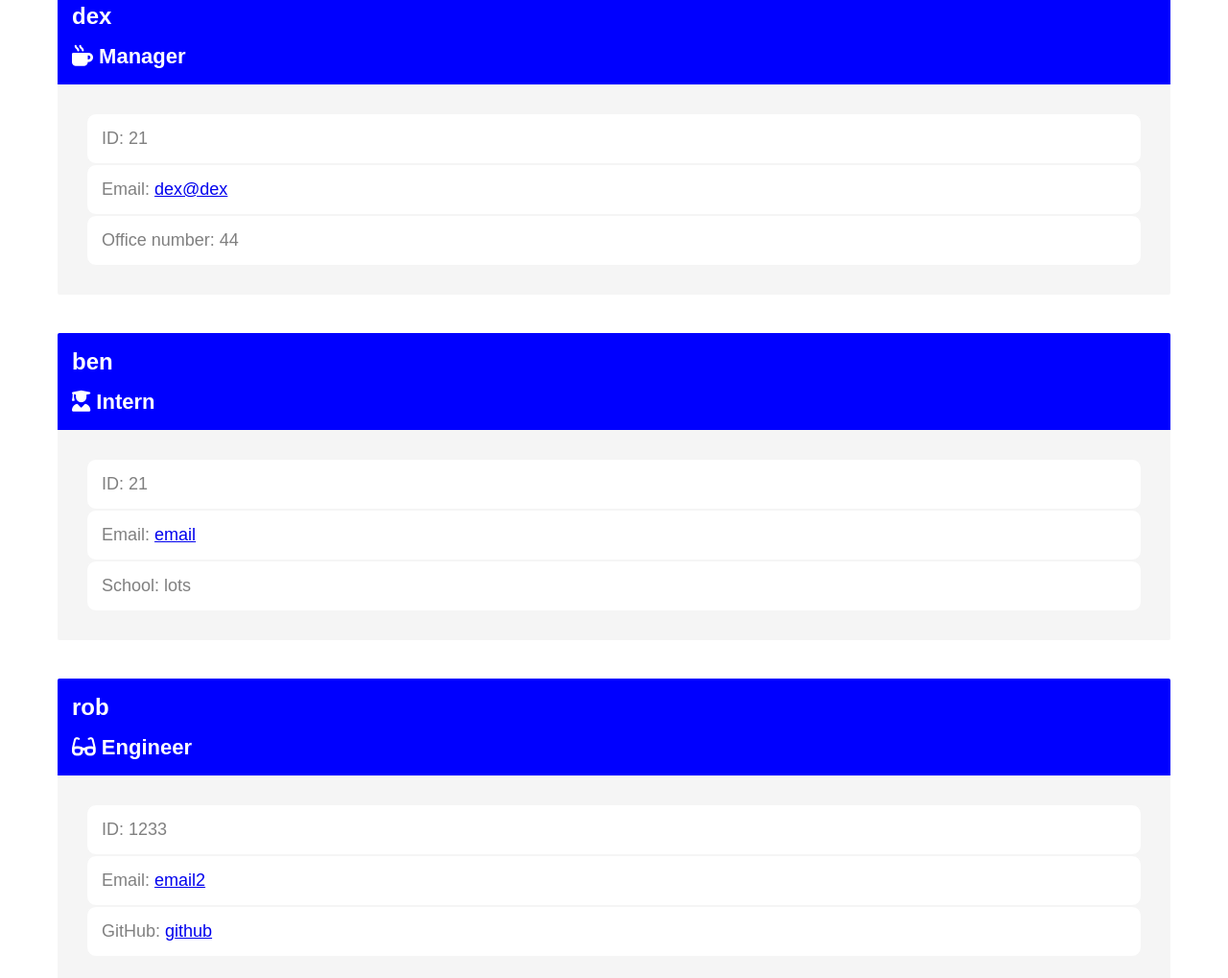
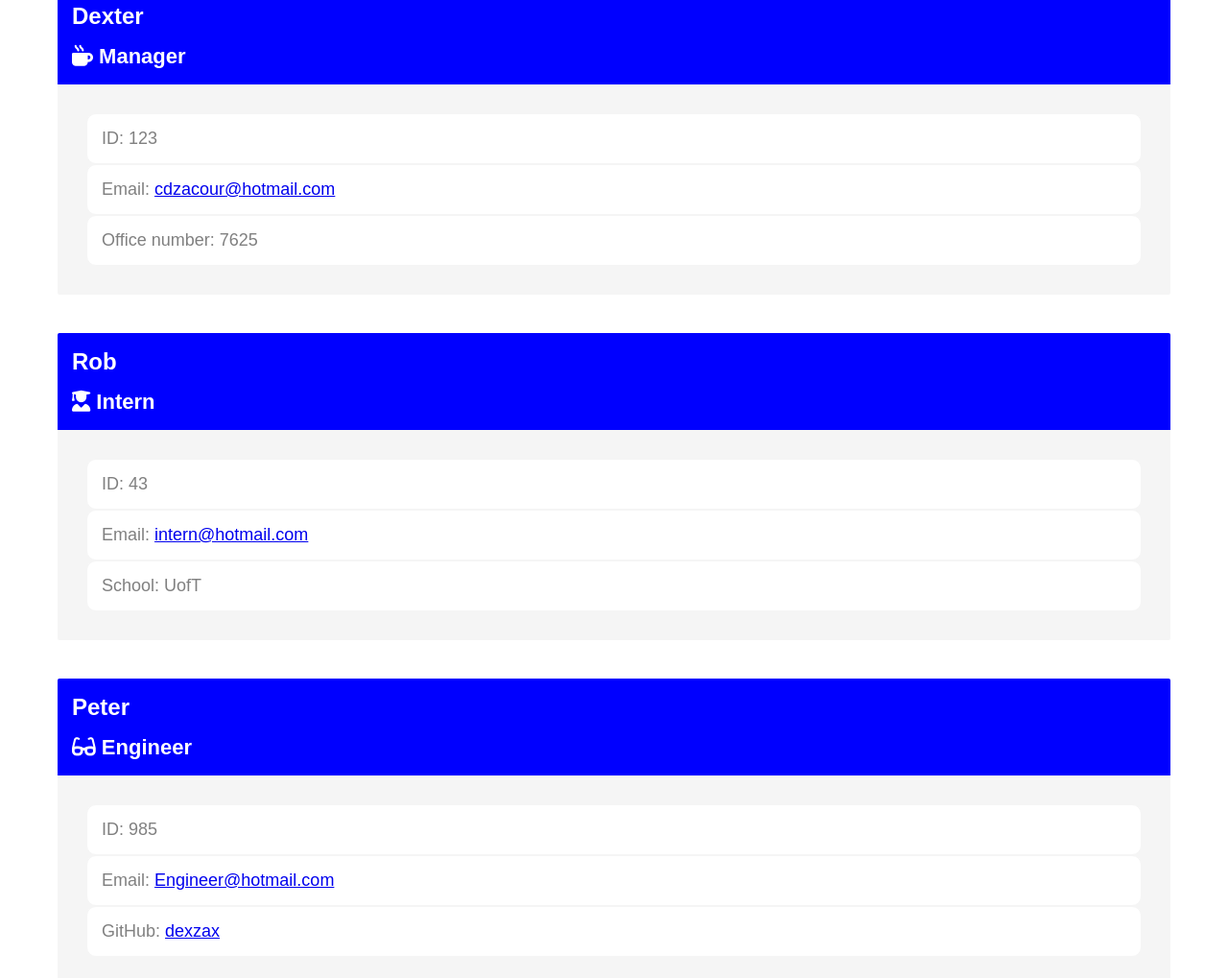
Before and after one commit to DexZax/team-profile-generator, a website: page dist/index.html in a window 1280 px wide. Shown: the part 273-1292 px from the top of the page at 96% size. Drawn offline with Linux system fonts and the light colour scheme.

```diff
--- a/dist/index.html
+++ b/dist/index.html
@@ -18,7 +18,7 @@
       <article class="card">
                <div class="employee-heading">
                   <h2 class="name">
-                  dex
+                  Dexter
                   </h2>
                   <h3 class="role">
                       <i class="fa-solid fa-mug-hot"></i> Manager
@@ -26,13 +26,13 @@
                </div>
                <div class="employee-content-container">
                   <div class="employee-content id">
-                     ID: 21
+                     ID: 123
                   </div>
                   <div class="employee-content email">
-                     Email: <a href = "mailto:dex@dex">dex@dex</a>
+                     Email: <a href = "mailto:cdzacour@hotmail.com">cdzacour@hotmail.com</a>
                   </div>
                   <div class="employee-content office-number">
-                     Office number: 44
+                     Office number: 7625
                   </div>
                </div>
             </article>
@@ -40,7 +40,7 @@
         <article class="card">
         <div class="employee-heading">
            <h2 class="name">
-           ben
+           Rob
            </h2>
            <h3 class="role">
             <i class="fa-solid fa-user-graduate"></i> Intern
@@ -48,13 +48,13 @@
         </div>
         <div class="employee-content-container">
            <div class="employee-content id">
-              ID: 21
+              ID: 43
            </div>
            <div class="employee-content email">
-              Email: <a href = "mailto:email">email</a>
+              Email: <a href = "mailto:intern@hotmail.com">intern@hotmail.com</a>
            </div>
            <div class="employee-content school">
-              School: lots
+              School: UofT
            </div>
         </div>
      </article>
@@ -62,7 +62,7 @@
         <article class="card">
         <div class="employee-heading">
            <h2 class="name">
-           rob
+           Peter
            </h2>
            <h3 class="role">
             <i class="fa-solid fa-glasses"></i> Engineer
@@ -70,13 +70,13 @@
         </div>
         <div class="employee-content-container">
            <div class="employee-content id">
-              ID: 1233
+              ID: 985
            </div>
            <div class="employee-content email">
-              Email: <a href = "mailto:email2">email2</a>
+              Email: <a href = "mailto:Engineer@hotmail.com">Engineer@hotmail.com</a>
            </div>
            <div class="employee-content github">
-              GitHub: <a href = "https://github.com/github">github</a>
+              GitHub: <a href = "https://github.com/dexzax">dexzax</a>
            </div>
         </div>
      </article>
```
Also changed, not shown: README.md.
